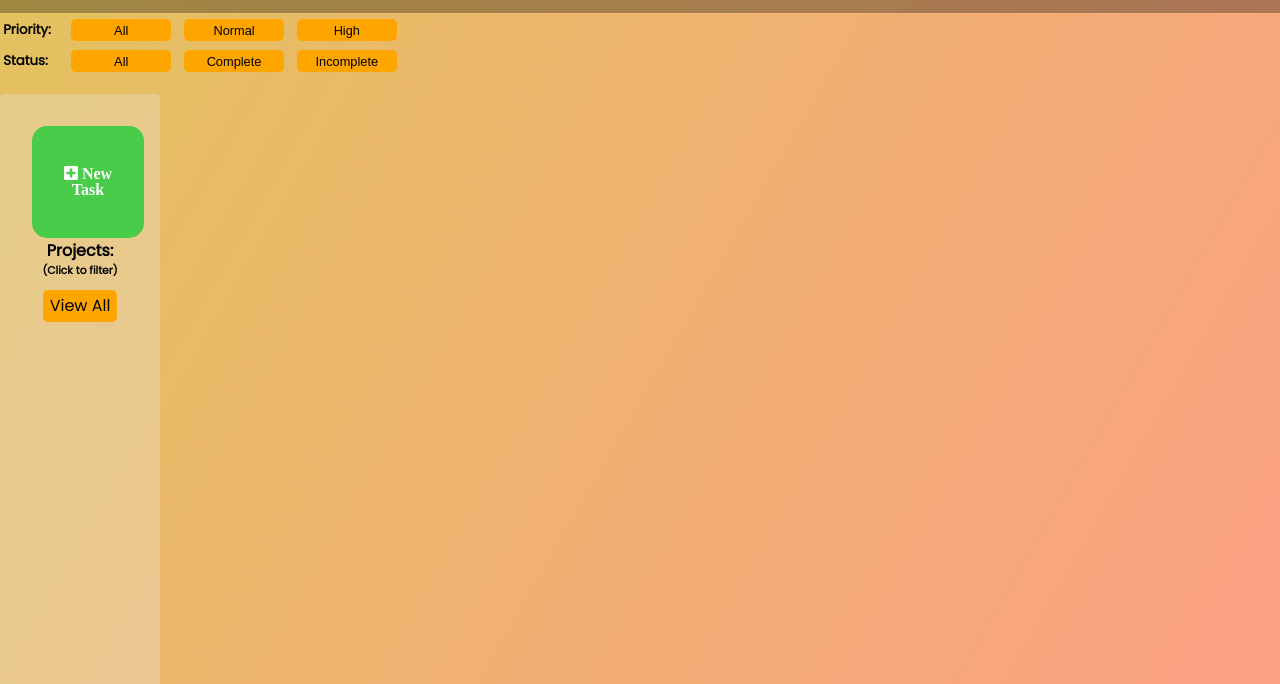
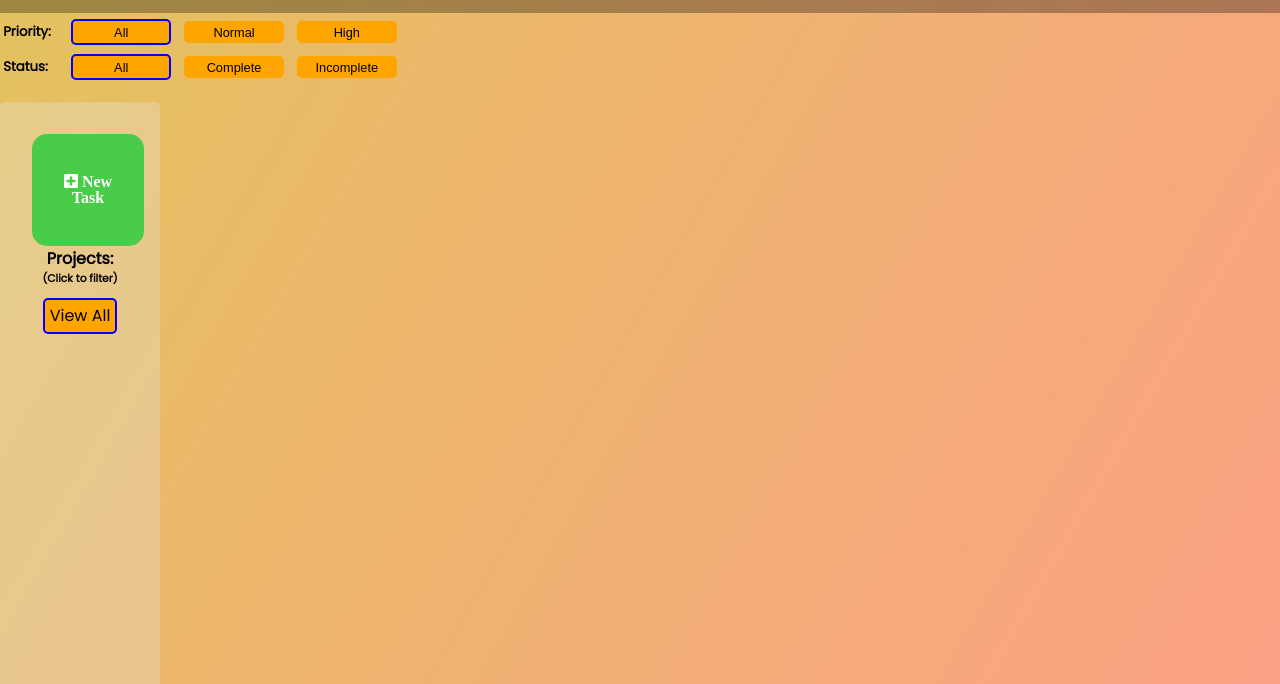
Before and after one commit to 1010-Studios/DevEd-TODO, a website built with webpack: page dist/index.html in a window 1280 px wide. Shown: the part 116-800 px from the top of the page. Built offline with nearby package versions, Linux system fonts and the light colour scheme.

Commit message:
Added default filtering options to prevent blank lists from displaying

```diff
--- a/src/modules/DOM/sidebarRender.js
+++ b/src/modules/DOM/sidebarRender.js
@@ -6,6 +6,7 @@ const sidebarRender = (filterArr) => {
 		const sidebar = document.querySelector('.filter-list');
 		const filterItem = document.createElement('li');
 		filterItem.classList.add('filter-btn');
+
 		//Blanks handling
 		if (filter !== '') filterItem.innerText = filter;
 
@@ -20,20 +21,20 @@ const sidebarRender = (filterArr) => {
 function setActiveFilters() {
 	const priorityFilter = document.querySelectorAll('.filter-priority');
 	const completeFilter = document.querySelectorAll('.filter-completed');
-	const setPriority = JSON.parse(localStorage.getItem(`viewPriority`));
+	const setPriority = localStorage.getItem(`viewPriority`);
 	const setComplete = JSON.parse(localStorage.getItem(`viewCompleted`));
-	const setProject = JSON.parse(localStorage.getItem(`viewProject`));
+	const setProject = JSON.parse(localStorage.getItem(`ActiveFilter`));
 	const projectFilter = document.querySelectorAll(`.filter-btn`);
 
 	priorityFilter.forEach((el) => {
-		if (el.value === setPriority) el.classList.add('active');
+		if (el.value == setPriority) el.classList.add('active');
 	});
 	completeFilter.forEach((el) => {
 		if (el.value == setComplete) el.classList.add('active');
 	});
 
 	projectFilter.forEach((el) => {
-		if (el.innerText === setProject) el.classList.add('active');
+		if (el.innerText == setProject) el.classList.add('active');
 	});
 }
 
--- a/src/modules/todohandlers/todoFilters.js
+++ b/src/modules/todohandlers/todoFilters.js
@@ -16,8 +16,21 @@ const getFilters = (todos) => {
 
 //Project Name Filtering
 const filterItems = (filter) => {
-	const filterPriority = JSON.parse(localStorage.getItem('viewPriority'));
-	const filterCompleted = JSON.parse(localStorage.getItem('viewCompleted'));
+	let filterPriority = JSON.parse(localStorage.getItem('viewPriority'));
+	let filterCompleted = JSON.parse(localStorage.getItem('viewCompleted'));
+
+	if (filterPriority === null) {
+		console.log('is null....');
+		filterPriority = 'all';
+		localStorage.setItem('viewPriority', JSON.stringify(filterPriority));
+	}
+
+	if (filterCompleted === null) {
+		console.log('is null....');
+		filterCompleted = 'all';
+		localStorage.setItem('viewPriority', JSON.stringify(filterCompleted));
+	}
+
 	const todos = todoMemory.localStorageCheck();
 	let filtered = [];
 	if (
@@ -30,6 +43,7 @@ const filterItems = (filter) => {
 	else {
 		filtered = todos.filter((o) => o.project === filter);
 	}
+
 	//Priority Filter
 	if (filterPriority !== 'all') {
 		filtered = filtered.filter((el) => el.priority === filterPriority);
--- a/src/modules/todohandlers/todoMemory.js
+++ b/src/modules/todohandlers/todoMemory.js
@@ -32,6 +32,8 @@ const locateIndex = (lookupValue, lookupProps) => {
 };
 
 const sendtoRender = (activeFilter) => {
+	console.log(activeFilter);
+	if (activeFilter === null) activeFilter = 'View All';
 	localStorage.setItem('ActiveFilter', JSON.stringify(activeFilter));
 	localStorage.setItem(
 		'CurrentView',
```
Also changed, not shown: dist/index.html, dist/main.js.
